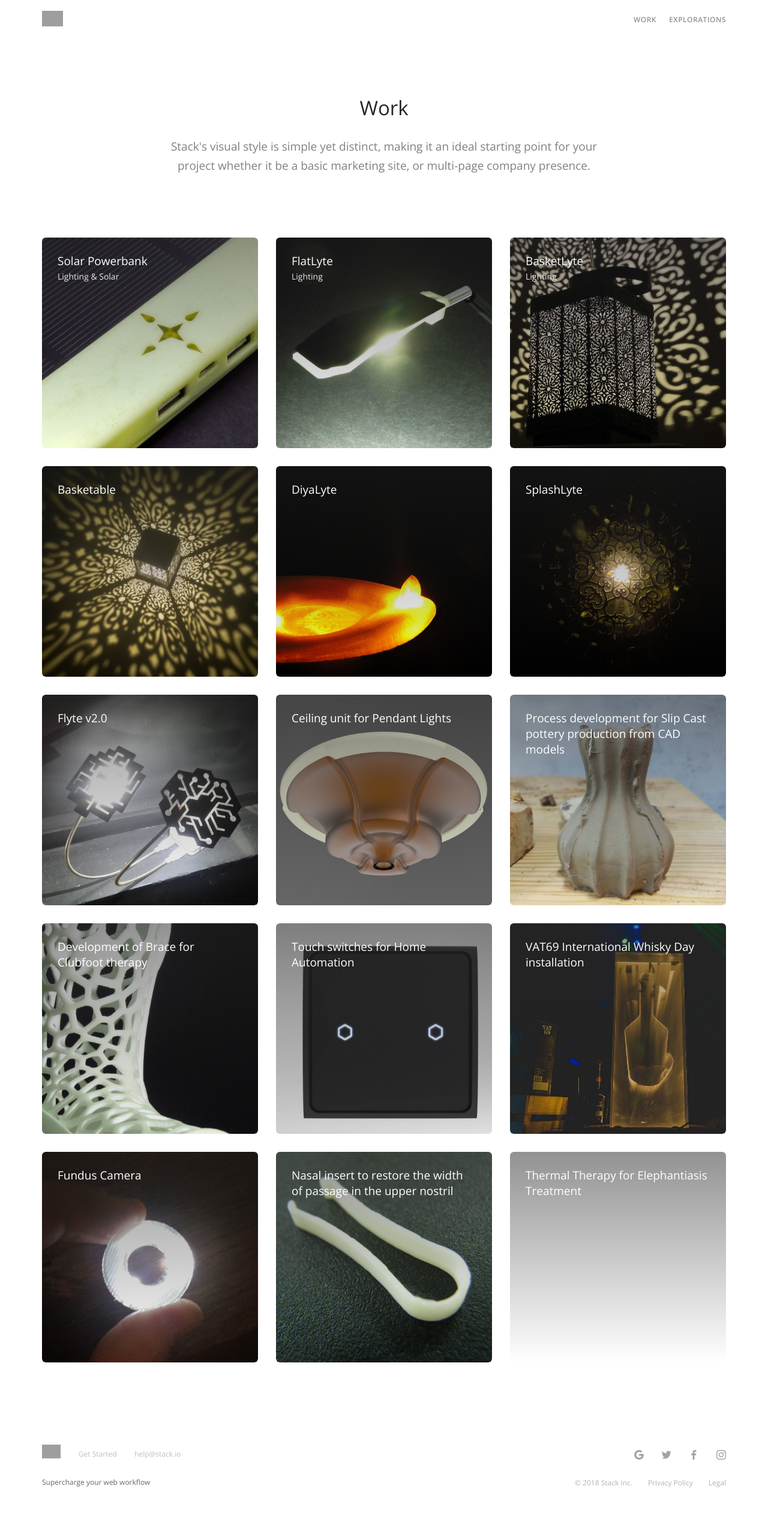
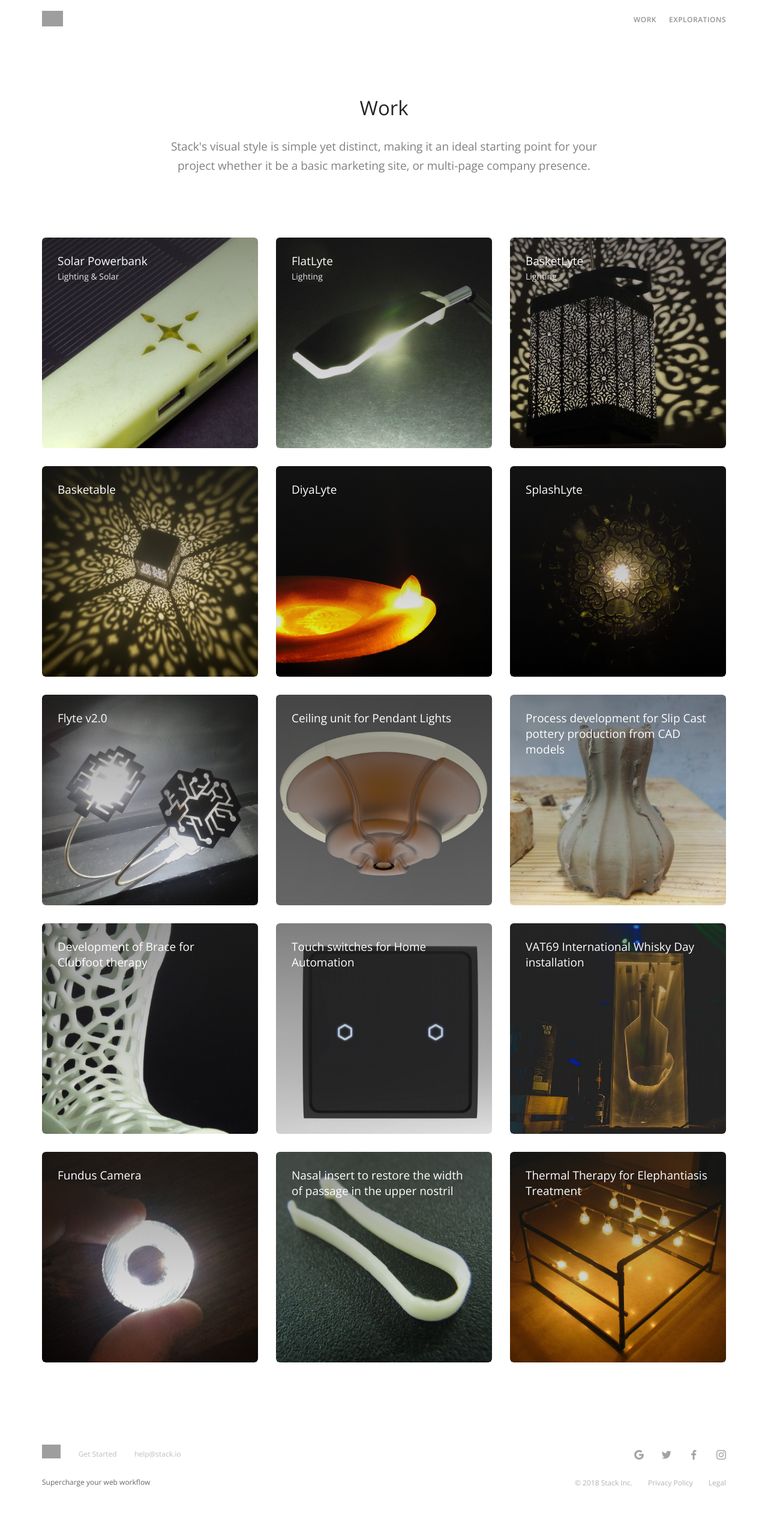
Before and after one commit to jesalmehta/jesalmehta.github.io, a Jekyll site: the page built from index.markdown, in a window 1280 px wide. Shown: the whole page at 60% size. Built offline with Jekyll 4.4.1, drawn with Linux system fonts in a browser that asks for light colours; nearby versions of some CDN libraries; some web fonts are replaced; grey boxes are pictures that could not be loaded.

Commit message:
Updated Thermal Therapy For Elephantiasis Treatment

```diff
--- a/_work/thermal-therapy-for-elephantiasis-treatment.markdown
+++ b/_work/thermal-therapy-for-elephantiasis-treatment.markdown
@@ -2,6 +2,7 @@
 title: Thermal Therapy for Elephantiasis Treatment
 date: 2018-07-04 00:23:00 +05:30
 position: 13
+square featured image: "/uploads/2013_0504_155208.jpg"
 ---
 
 Brief : Develop heat treatment device based on existing therapy device but with improvements on ease of use, portability, manufacturability and cost of production
```
